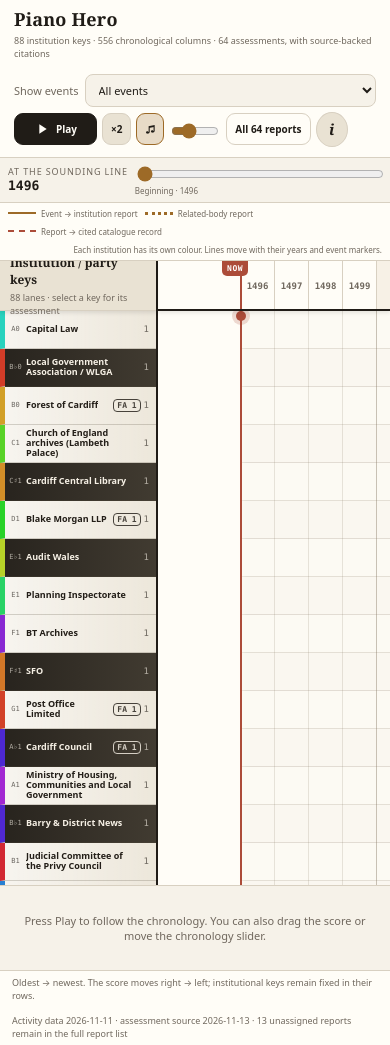
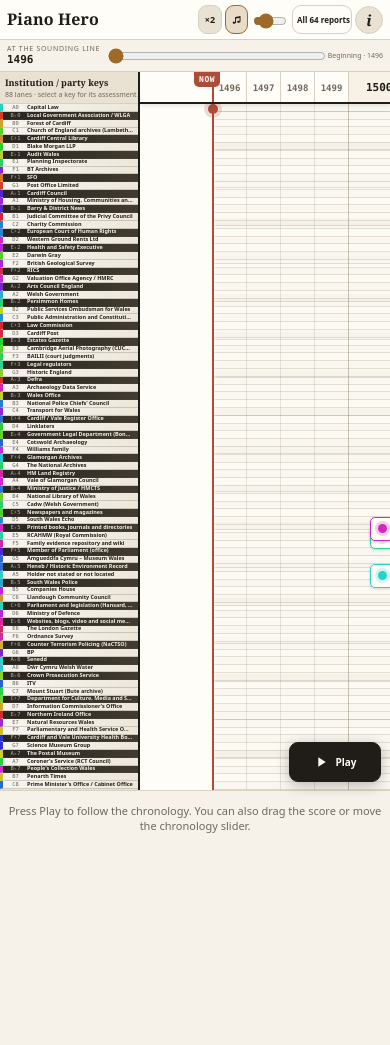
Before and after one commit to unclehowell/cedwyn-piano-hero, a plain HTML site: page public/index.html in a window 390 px wide. After the commit the page ends 844 px from the top, so only its background shows below. Drawn offline with Linux system fonts and the light colour scheme; a script that the page names is missing.

Commit message:
Piano Hero 0.7.0 viewport fit
Remove redundant filter and summary UI, fit all 88 timeline lanes to the available viewport height, reflow evidence connectors on resize, and keep Play/Pause floating and visible.

```diff
--- a/public/assets/ph.css
+++ b/public/assets/ph.css
@@ -157,3 +157,91 @@ button{cursor:pointer}
   .ph-dialog-head{height:48px;padding:6px 8px}.ph-dialog-layout{height:calc(100% - 48px)}
 }
 @media(prefers-reduced-motion:reduce){*{scroll-behavior:auto!important;transition:none!important}}
+
+
+/* 0.7.0 — app-sized viewport; all 88 rows scale to the space available. */
+html,body{height:100%;min-height:0;overflow:hidden;overscroll-behavior:none}
+body.ph-body{height:100vh;height:100dvh;overflow:hidden}
+#ph.ph{height:100vh;height:100dvh;min-height:0;overflow:hidden;padding-bottom:env(safe-area-inset-bottom,0px)}
+.ph-top{flex:0 0 auto;flex-wrap:nowrap;padding:7px 12px;gap:10px}
+.ph-brand{min-width:0}
+.ph-brand p{display:none}
+.ph-tools{flex:1 1 auto;flex-wrap:nowrap;gap:6px}
+.ph-filter{display:none!important}
+.ph-status{flex:0 0 auto;padding:5px 12px;gap:12px}
+.ph-counts{display:none!important}
+.ph-date{min-width:86px}
+.ph-date strong{font-size:15px}
+.ph-progress-wrap{min-width:0;grid-template-columns:auto minmax(0,1fr) auto;gap:7px}
+.ph-legend{display:none!important}
+.ph-lane-scroll{flex:1 1 0;height:auto;min-height:0;overflow:hidden;overscroll-behavior:none;scrollbar-width:none}
+.ph-lane-grid{height:100%;align-items:stretch}
+.ph-key-rail,.ph-timeline{height:100%;min-height:0;display:flex;flex-direction:column}
+.ph-rail-head,.ph-year-ruler{height:38px;flex:0 0 38px;position:relative;top:auto}
+.ph-rail-head{padding:4px 8px;gap:1px;box-shadow:none}
+.ph-rail-head b{font-size:11px}
+.ph-rail-head span{font-size:8px;white-space:nowrap}
+.ph-key-list{flex:1 1 0;height:auto;min-height:0;overflow:hidden;display:flex;flex-direction:column}
+.ph-inst-key{height:var(--ph-row);min-height:0;flex:0 0 var(--ph-row);padding:0 5px;gap:4px;border-left-width:3px}
+.ph-key-note{width:19px;flex:0 0 19px;font-size:clamp(5px,calc(var(--ph-row)*.76),9px);line-height:1}
+.ph-key-name{display:block;min-width:0;font-size:clamp(5px,calc(var(--ph-row)*.74),9px);line-height:1;white-space:nowrap;overflow:hidden;text-overflow:ellipsis}
+.ph-key-meta{display:none}
+.ph-timeline{min-width:0}
+.ph-year-ruler{overflow:hidden}
+.ph-score-viewport{height:auto;flex:1 1 0;min-height:0}
+.ph-event-label{height:62px;min-height:62px;max-height:62px;flex:0 0 62px;padding:5px 8px;overflow-x:auto;overflow-y:hidden}
+.ph-label-card{min-width:190px;max-width:260px;grid-template-columns:42px minmax(0,1fr);gap:6px;padding:3px 6px}
+.ph-label-image{width:40px;height:40px}
+.ph-label-title{font-size:10px}
+.ph-label-sub{font-size:8px}
+.ph-foot{display:none!important}
+.ph-play{position:fixed;right:16px;bottom:calc(72px + env(safe-area-inset-bottom,0px));z-index:80;min-width:104px;min-height:44px;padding:9px 13px;box-shadow:0 3px 14px rgba(0,0,0,.28)}
+@media(max-width:900px){
+  :root{--ph-railw:clamp(126px,28vw,198px);--ph-playhead:clamp(58px,14vw,103px)}
+  .ph-top{flex-direction:row;align-items:center;padding:6px 8px;gap:6px}
+  .ph-brand{flex:0 0 auto}
+  .ph-brand h1{font-size:18px}
+  .ph-tools{justify-content:flex-end;gap:5px}
+  .ph-counts{display:none!important}
+  .ph-legend{display:none!important}
+}
+@media(max-width:560px){
+  :root{--ph-railw:140px;--ph-playhead:72px}
+  .ph-top{padding:5px 7px;gap:4px}
+  .ph-brand h1{font-size:16px}
+  .ph-tools{gap:3px}
+  .ph-tool-btn{min-height:29px;padding:5px 6px;font-size:9px}
+  .ph-info{width:28px;height:28px;min-height:28px;flex:0 0 28px}
+  .ph-reports{max-width:60px;padding:5px 4px;font-size:8px;white-space:nowrap;overflow:hidden}
+  .ph-volume input{width:34px}
+  .ph-status{gap:6px;padding:4px 7px}
+  .ph-date{min-width:58px}
+  .ph-date .muted{font-size:7px}
+  .ph-date strong{font-size:11px}
+  .ph-progress-wrap{grid-template-columns:minmax(0,1fr) auto;gap:4px}
+  .ph-progress-wrap label{display:none}
+  .ph-progress-wrap input{min-width:0}
+  #ph-progress-label{font-size:7px}
+  .ph-rail-head,.ph-year-ruler{height:32px;flex-basis:32px}
+  .ph-rail-head{padding:3px 5px}
+  .ph-rail-head b{font-size:9px}
+  .ph-rail-head span{font-size:7px}
+  .ph-key-note{width:15px;flex-basis:15px;font-size:clamp(4px,calc(var(--ph-row)*.7),7px)}
+  .ph-key-name{font-size:clamp(4px,calc(var(--ph-row)*.7),7px)}
+  .ph-event-label{height:54px;min-height:54px;max-height:54px;flex-basis:54px;padding:4px 5px}
+  .ph-label-card{min-width:165px;grid-template-columns:36px minmax(0,1fr);gap:5px}
+  .ph-label-image{width:34px;height:34px}
+  .ph-label-date{font-size:8px}
+  .ph-label-title{font-size:9px}
+  .ph-label-sub{font-size:7px}
+  .ph-play{right:9px;bottom:calc(62px + env(safe-area-inset-bottom,0px));min-width:92px;min-height:40px;padding:8px 10px}
+}
+@media(max-height:640px){
+  .ph-top{padding-top:4px;padding-bottom:4px}
+  .ph-status{padding-top:3px;padding-bottom:3px}
+  .ph-rail-head,.ph-year-ruler{height:30px;flex-basis:30px}
+  .ph-event-label{height:48px;min-height:48px;max-height:48px;flex-basis:48px}
+  .ph-play{bottom:calc(56px + env(safe-area-inset-bottom,0px))}
+  .ph-label-sub{display:none}
+}
+@media(prefers-reduced-motion:reduce){.ph-play{transition:none}}
--- a/public/assets/ph.js
+++ b/public/assets/ph.js
@@ -1,4 +1,4 @@
-/* Piano Hero 0.6.0 — institutions as keys; events move right-to-left along a horizontal chronological score. */
+/* Piano Hero 0.7.0 — viewport-fitted score with floating playback control. */
 (function () {
   'use strict';
   var $ = function (id) { return document.getElementById(id); };
@@ -340,6 +340,30 @@
     progress.value = String(progressR);
     progressLabel.textContent = progressR <= 0 ? 'Beginning · ' + D.rows[0] : progressText(progressR);
   }
+
+  function fitLayout() {
+    if (!D || !built || !N) return;
+    var rulerEl = $('ph-year-ruler');
+    var rulerHeight = rulerEl ? rulerEl.getBoundingClientRect().height : 38;
+    var available = laneScroll.clientHeight - rulerHeight;
+    if (!available || available <= 0) return;
+    var nextRow = Math.max(0.75, available / N);
+    if (Math.abs(nextRow - ROW_H) < 0.05) return;
+    var keep = progressR;
+    ROW_H = nextRow;
+    app.style.setProperty('--ph-row', ROW_H.toFixed(3) + 'px');
+    buildColumns();
+    buildRulerAndGrid();
+    buildMarkers();
+    buildReportMarkersAndLines();
+    positionAt(keep);
+  }
+  var fitFrame = 0;
+  function scheduleFitLayout() {
+    if (fitFrame) return;
+    fitFrame = requestAnimationFrame(function () { fitFrame = 0; fitLayout(); });
+  }
+
   function clearLabTimer() {
     if (labTimer) clearTimeout(labTimer);
     labTimer = 0; labUntil = 0;
@@ -698,7 +722,6 @@
       D=data[0];TH=data[1].thumbs||{};F=data[2];
       N=D.institutions.length;Q=D.rows.length;ROW_H=parseFloat(getComputedStyle(app).getPropertyValue('--ph-row'))||42;
       var g=geometry(N);K=g.keys;
-      var sub=$('ph-sub');sub.textContent=N+' institution keys · '+Q+' chronological columns · '+F.assessments.length+' assessments, with source-backed citations';
       $('ph-event-count').textContent=D.counts.occupied_cells;
       $('ph-report-count').textContent=F.assessments.length;
       progress.max=Q;
@@ -706,18 +729,19 @@
       positionAt(0);built=true;
       $('ph-data-note').textContent='Activity data '+D.generated+' · assessment source '+F.source.updated+' · 13 unassigned reports remain in the full report list';
       window.PianoHero={
-        version:'0.6.0',play:start,pause:function(){stop(true);},toggle:togglePlay,
+        version:'0.7.0',play:start,pause:function(){stop(true);},toggle:togglePlay,
         data:D,forensic:F,openInstitution:showInstitution,openReport:showReport,
         openEvent:showEvent,openRecord:showRecord,seek:function(r){setProgress(r,true);},
         rowsPassed:function(){return progressR;},segments:function(){return segs;}
       };
-      setTimeout(function(){ROW_H=parseFloat(getComputedStyle(app).getPropertyValue('--ph-row'))||42;positionAt(progressR);},150);
+      scheduleFitLayout();
     }).catch(function(err){
-      $('ph-sub').textContent='The score could not load: '+err.message;
       $('ph-data-note').textContent='Reload the page after checking the activity and assessment data sources.';
     });
   }
   // Keep the timeline and ruler aligned horizontally as the user scrubs; the vertical institution rail stays fixed.
   $('ph-now').textContent='1496';
+  window.addEventListener('resize', scheduleFitLayout, {passive:true});
+  if (window.visualViewport) window.visualViewport.addEventListener('resize', scheduleFitLayout, {passive:true});
   loadData();
 })();
--- a/public/index.html
+++ b/public/index.html
@@ -3,7 +3,7 @@
 <head>
 <meta charset="utf-8">
 <meta name="viewport" content="width=device-width,initial-scale=1,viewport-fit=cover">
-<meta name="app-version" content="0.6.0">
+<meta name="app-version" content="0.7.0">
 <title>Piano Hero · institutions and the record on a moving score · Cedwyn Estate</title>
 <meta name="description" content="A horizontal chronological score: one institutional piano key per row, events moving from oldest to newest towards a fixed sounding line, with evidence-backed links to forensic assessments and cited records.">
 <link rel="canonical" href="https://bucklerfamily.estate/piano-hero/">
@@ -11,25 +11,20 @@
 <meta property="og:description" content="Institutions as piano keys; a horizontal, moving chronology of events, assessments and citations.">
 <meta property="og:url" content="https://bucklerfamily.estate/piano-hero/">
 <meta name="theme-color" content="#14110d">
-<link rel="stylesheet" href="assets/ph.css?v=0.6.0">
+<link rel="stylesheet" href="assets/ph.css?v=0.7.0">
 <script>window.__cedwynLP="/piano-hero/"</script>
 <script src="/_cedwyn/ghf/ghf-boot.js?v=2.1.30"></script>
 </head>
 <body class="ph-body">
-<main id="ph" class="ph" aria-label="Piano Hero" data-version="0.6.0">
+<main id="ph" class="ph" aria-label="Piano Hero" data-version="0.7.0">
   <header class="ph-top">
     <div class="ph-brand">
       <h1>Piano Hero</h1>
-      <p id="ph-sub">Institutions as keys · oldest events at left · reports and citations connected</p>
     </div>
     <div class="ph-tools">
-      <label class="ph-filter"><span>Show events</span>
-        <select id="ph-filter" aria-label="Filter events">
-          <option value="all">All events</option>
-          <option value="p">Press, later citation and interpretation</option>
-          <option value="v">Verbatim records and transcripts</option>
-        </select>
-      </label>
+      <select id="ph-filter" hidden aria-hidden="true" tabindex="-1">
+        <option value="all" selected></option><option value="p"></option><option value="v"></option>
+      </select>
       <button type="button" id="ph-play" class="ph-play" aria-pressed="false" aria-label="Play">
         <svg viewBox="0 0 24 24" aria-hidden="true"><path class="i-play" d="M8 5v14l11-7z"/><path class="i-pause" d="M7 5h4v14H7zM13 5h4v14h-4z"/></svg>
         <span id="ph-play-label">Play</span>
@@ -115,15 +110,15 @@
   </dialog>
 
   <dialog id="ph-version-dialog" class="ph-version-dialog" aria-labelledby="ph-version-title">
-    <header><b id="ph-version-title">Piano Hero · version 0.6.0</b><button type="button" id="ph-version-close" class="ph-close" aria-label="Close">×</button></header>
+    <header><b id="ph-version-title">Piano Hero · version 0.7.0</b><button type="button" id="ph-version-close" class="ph-close" aria-label="Close">×</button></header>
     <div class="version-body">
-      <p><strong>0.6.0 · 15 November 2026</strong></p>
-      <p>The score is now horizontal and chronological: oldest periods at the left, newest at the right. Playback moves the year, quarter and month columns right-to-left together towards the fixed sounding line.</p>
-      <p>The 88 institution rows are now the piano keys. Each key opens its mapped forensic assessment report or reports. Coloured solid connectors link events to the institution report; dashed connectors link the report to catalogue records explicitly cited in its text. Direct and related-body report mappings are distinguished.</p>
+      <p><strong>0.7.0 · 15 November 2026</strong></p>
+      <p>The score is horizontal and chronological: oldest periods at the left, newest at the right. Playback moves the year, quarter and month columns right-to-left together towards the fixed sounding line. The webapp now fits the available screen height, scales all 88 lanes to the viewport and has no vertical page or score scrolling.</p>
+      <p>Play/Pause floats above the score and stays in view while browsing. The 88 institution rows are the piano keys. Each key opens its mapped forensic assessment report or reports. Coloured solid connectors link events to the institution report; dashed connectors link the report to catalogue records explicitly cited in its text. Direct and related-body report mappings are distinguished.</p>
       <p>Event preview images are selectable controls. Selecting one opens the full catalogue record in the detail modal. Report and record citations are loaded from the central catalogue and forensic assessment source.</p>
     </div>
   </dialog>
 </main>
-<script src="assets/ph.js?v=0.6.0" defer></script>
+<script src="assets/ph.js?v=0.7.0" defer></script>
 </body>
 </html>
```
Also changed, not shown: 2 other files.
